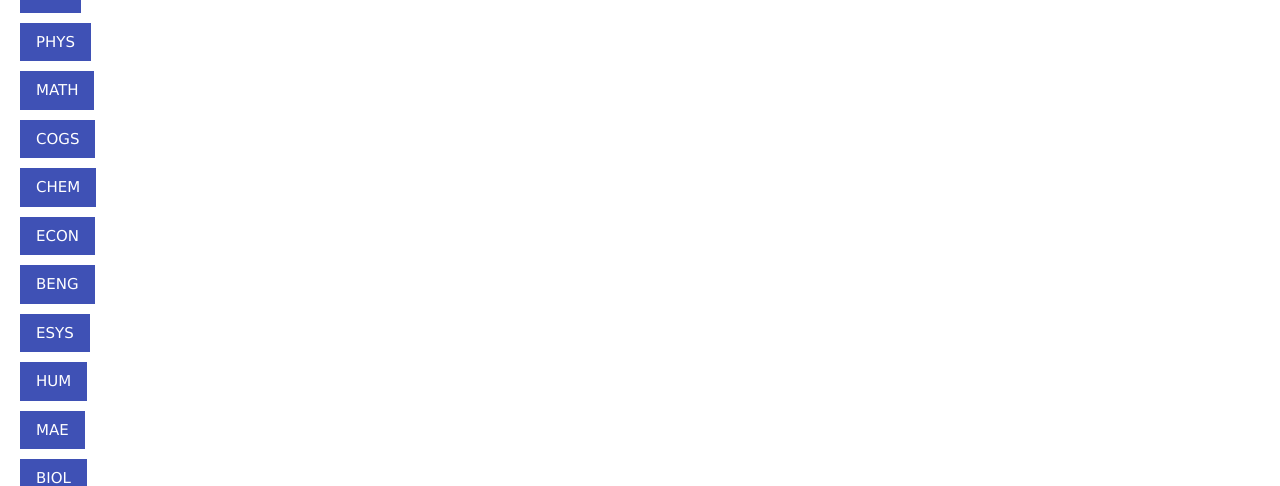
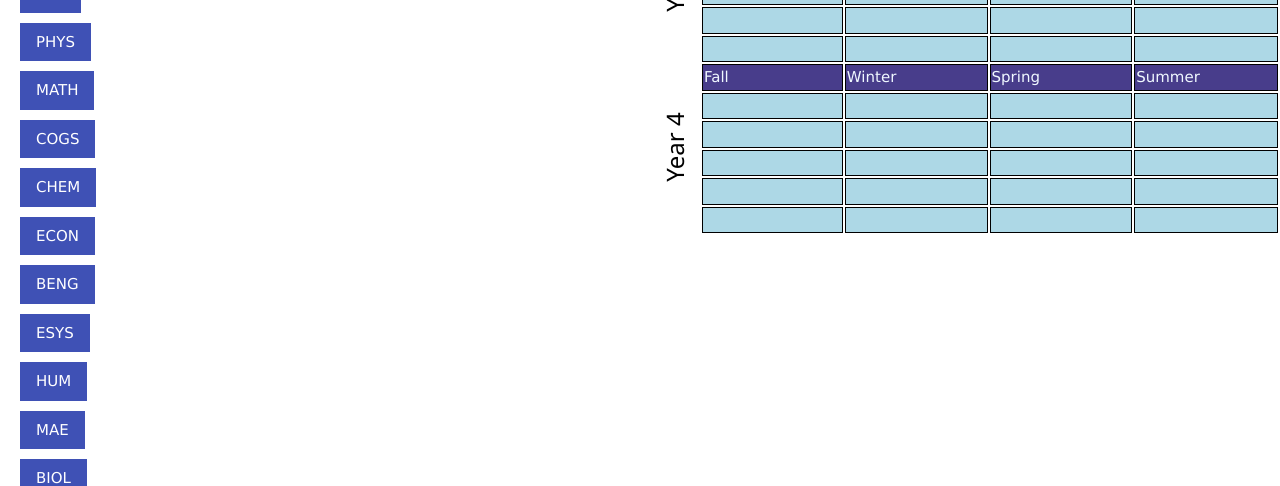
Before and after one commit to aksharans/UCSD_course_planner, a Flask app: page /1 in a window 1280 px wide. Shown: the part 595-1081 px from the top of the page. Run offline with Flask 2, Linux system fonts and the light colour scheme.

Commit message:
added table and included generate pdf functionality

```diff
--- a/static/css/style.css
+++ b/static/css/style.css
@@ -88,9 +88,22 @@
 }
 
 .data-table {
-    margin-left: 800px;
+    margin-left: 700px;
     float: right;
     position: absolute;
+}
+
+.data-table h2{
+    text-align: center;
+    background-color: lightblue;
+    font-family: 'Segoe UI', Tahoma, Geneva, Verdana, sans-serif;
+}
+
+#btPrint {
+    margin-top: -50px;;
+    margin-left: 20px;
+    position: absolute;
+
 }
 
 .t2 {
@@ -101,7 +114,13 @@
 
 .thead {
     display: table-header-group;
-    background-color: grey;
+    background-color: darkslateblue;
+    color: aliceblue;
+}
+
+.tbody {
+    display: table-row-group;
+    background-color: lightblue;
 }
 
 .tr {
@@ -112,7 +131,32 @@
     display: table-cell;
     border:1px solid black;
 	padding:1px;
-    width: 100px;
+    width: 150px;
+}
+
+.y1 {
+    margin-left: -60px;
+    margin-top: 55px;
+    position: absolute;
+    transform: rotate(-90deg);
+}
+.y2 {
+    margin-left: -60px;
+    margin-top: 230px;
+    position: absolute;
+    transform: rotate(-90deg);
+}
+.y3 {
+    margin-left: -60px;
+    margin-top: 400px;
+    position: absolute;
+    transform: rotate(-90deg);
+}
+.y4 {
+    margin-left: -60px;
+    margin-top: 570px;
+    position: absolute;
+    transform: rotate(-90deg);
 }
 
 
--- a/static/js/function.js
+++ b/static/js/function.js
@@ -6,3 +6,12 @@
       x.style.display = "none";
     }
   }
+
+  function createPDF(){
+    var data = document.getElementById('t2').innerHTML;
+    var win = window.open('', '', height=400,width=600);
+    win.document.write('<link rel="stylesheet" href="../static/css/style.css" />');
+    win.document.write(data);
+    win.document.close();
+    //win.print();
+  }
--- a/templates/page.html
+++ b/templates/page.html
@@ -25,22 +25,42 @@
 
 <div class="data-table">
 
-    <h2>Plan Your Schedule!</h2>
-    <div class="t2">
+    <h2 class="w3-card-4 w3-hover-cyan">Plan Your Schedule!</h2>
+    <p>
+        <input type="button" value="Create PDF"
+        id="btPrint" onclick="createPDF()" />
+    </p>
 
-        <div class="thead">
+    <div class="y1"><h3>Year 1</h3></div>
+    <div class="y2"><h3>Year 2</h3></div>
+    <div class="y3"><h3>Year 3</h3></div>
+    <div class="y4"><h3>Year 4</h3></div>
+
+
+    <div class="t2" id="t2">
+
+        {% for i in range(4) %}
+        <div class="thead" id="thead">
             <div class="tr">
                 <div class="td">Fall</div>
                 <div class="td">Winter</div>
                 <div class="td">Spring</div>
                 <div class="td">Summer</div>
-                <div class="td"></div>
             </div>
         </div>
+        {% for i in range(5) %}
+        <div class="tbody">
+            <div class="tr">
+                <div class="td" contenteditable="true"></div>
+                <div class="td" contenteditable="true"></div>
+                <div class="td" contenteditable="true"></div>
+                <div class="td" contenteditable="true"></div>
+            </div>
+        </div>
+        {% endfor %}
+        {% endfor %}
 
     </div>
-
-
 
 </div>
 
```
